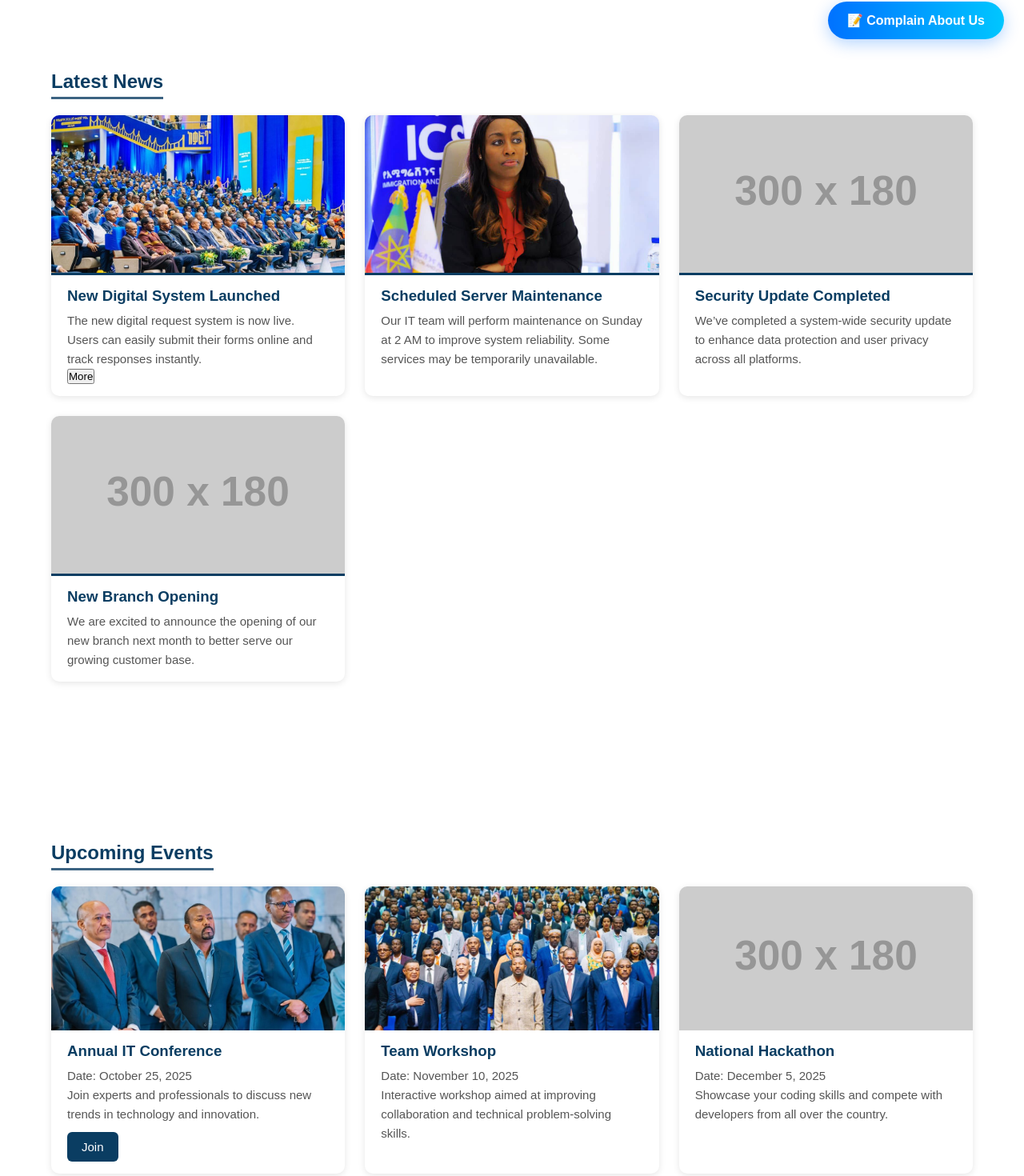
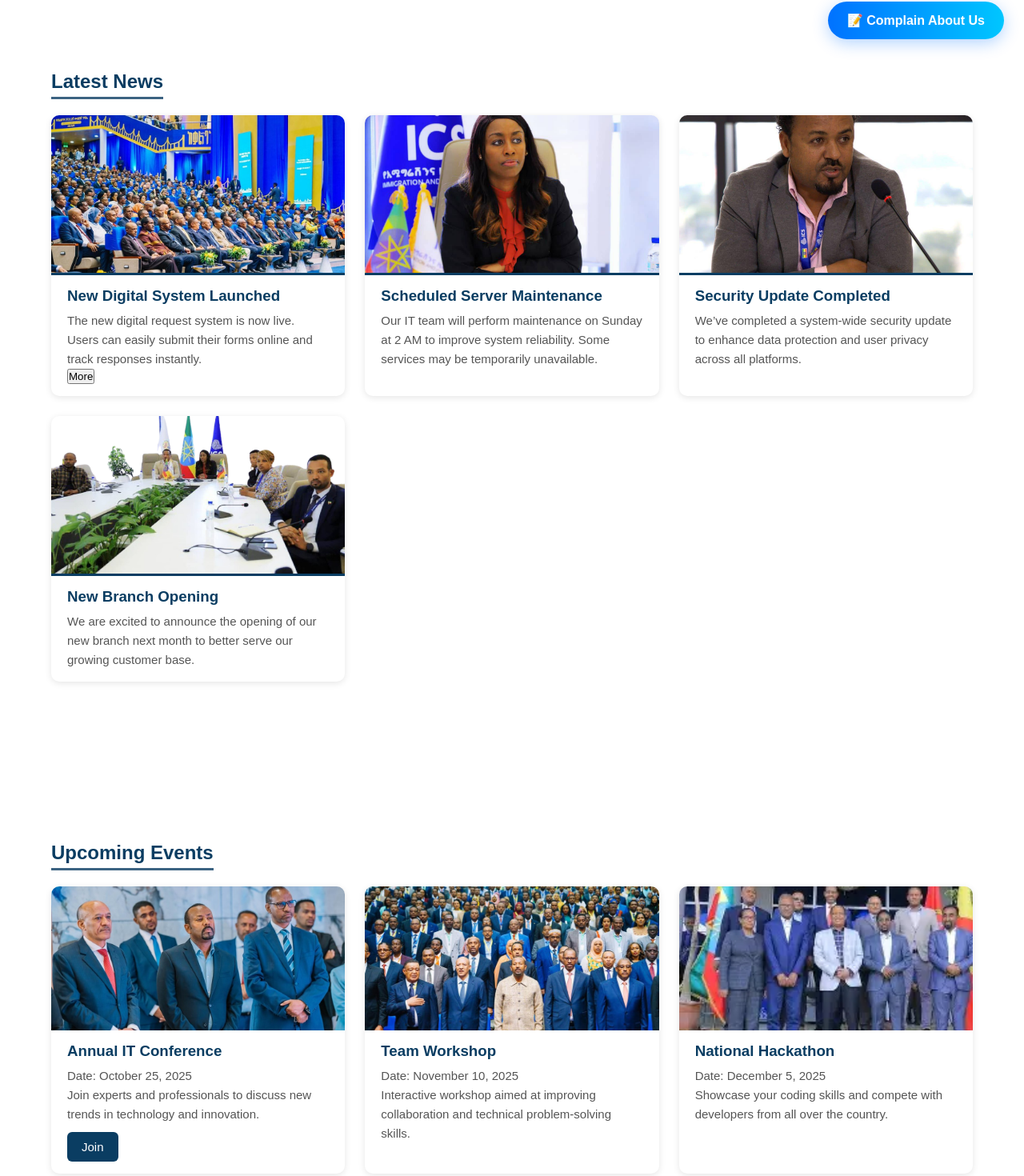
Before and after one commit to dagimtt/orgFront, a plain HTML site: page index.html in a window 1280 px wide. Shown: the part 726-2196 px from the top of the page at 80% size. Drawn offline with nearby package versions, Linux system fonts and the light colour scheme; placeholder pictures from the web are drawn by us.

Commit message:
commeted

```diff
--- a/index.html
+++ b/index.html
@@ -93,7 +93,7 @@
         </article>
 
         <article class="news-card">
-          <img src="https://via.placeholder.com/300x180" alt="Security Update">
+          <img src="mm.jpg" alt="Security Update">
           <div class="news-content">
             <h3>Security Update Completed</h3>
             <p>We’ve completed a system-wide security update to enhance data protection and user privacy across all platforms.</p>
@@ -101,7 +101,7 @@
         </article>
 
         <article class="news-card">
-          <img src="https://via.placeholder.com/300x180" alt="New Branch Opening">
+          <img src="m7.png" alt="New Branch Opening">
           <div class="news-content">
             <h3>New Branch Opening</h3>
             <p>We are excited to announce the opening of our new branch next month to better serve our growing customer base.</p>
@@ -135,7 +135,7 @@
         </article>
 
         <article class="event-card">
-          <img src="https://via.placeholder.com/300x180" alt="Hackathon">
+          <img src="new1.jpg" alt="Hackathon">
           <div class="event-content">
             <h3>National Hackathon</h3>
             <p>Date: December 5, 2025</p>
@@ -144,7 +144,7 @@
         </article>
 
         <article class="event-card">
-          <img src="https://via.placeholder.com/300x180" alt="Community Meetup">
+          <img src="m5.jpg" alt="Community Meetup">
           <div class="event-content">
             <h3>Community Meetup</h3>
             <p>Date: January 12, 2026</p>
@@ -189,7 +189,7 @@
         <div class="member-info">
           <div class="circle">
             <i class="fas fa-users"></i>
-            <p>10,000+<br><span>Members Strong</span></p>
+            <p>4,000+<br><span>Members Strong</span></p>
           </div>
         </div>
       </div>
```
